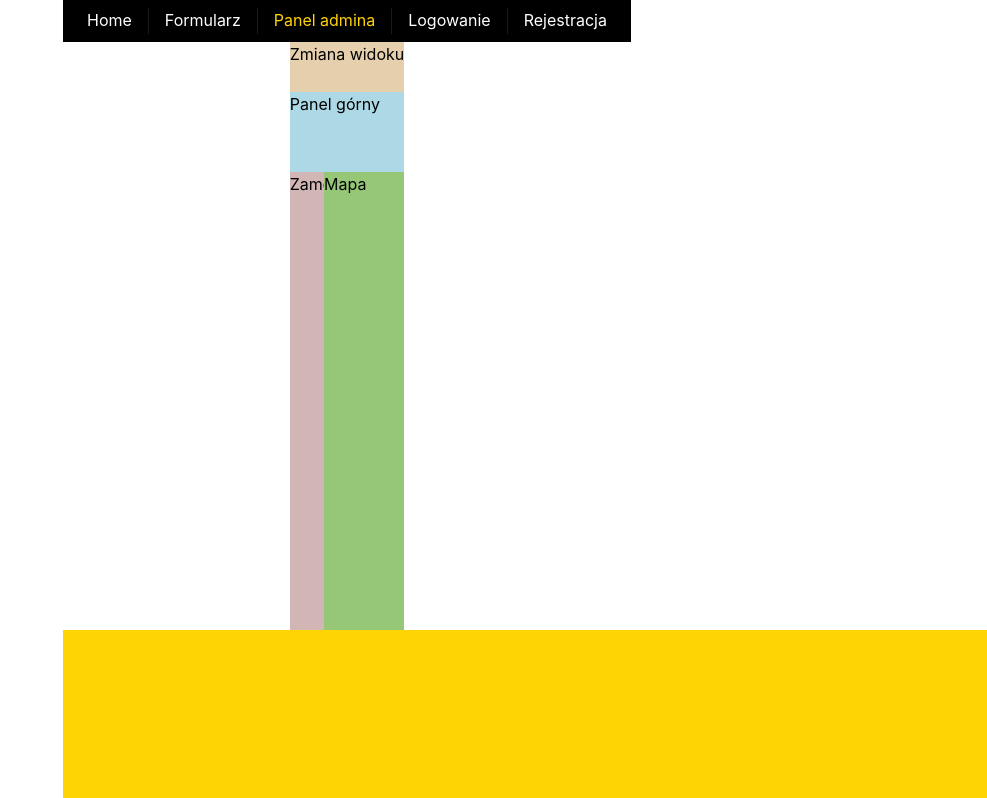
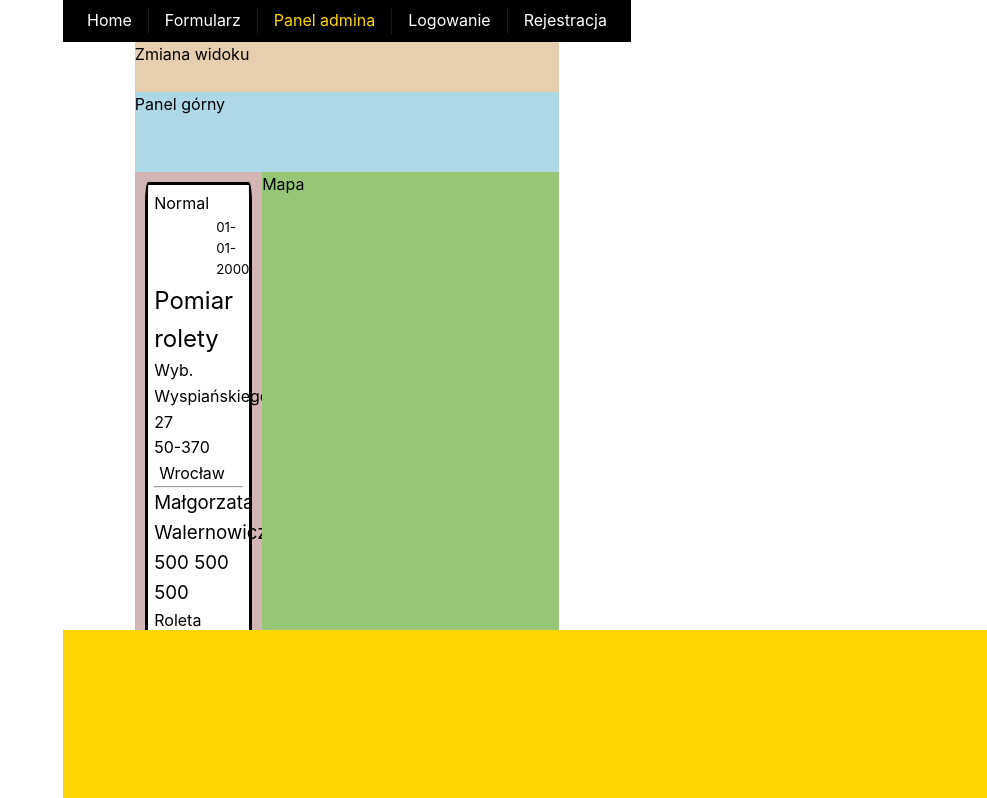
Before and after one commit to arturmsec/siemano, a Vue app in the folder vue/: page /adminpanel in a window 1280 px wide. Shown: the top 798 px of the page, without its empty margins (293-1280 px from the left). Built offline with nearby package versions, Linux system fonts and the light colour scheme; what vue-toast-notification would draw is missing.

Commit message:
Order display from file

```diff
--- /dev/null
+++ b/vue/src/data/orders.js
@@ -0,0 +1,60 @@
+const orders = [
+    {
+        id: 1,
+        priority: "Normal",
+        orderType: "Pomiar rolety",
+        address: "Wyb. Wyspiańskiego 27",
+        city: "Wrocław",
+        postCode: "50-370",
+        name: "Małgorzata Walernowicz",
+        nrtel: "500 500 500",
+        date: "01-01-2000",
+        description: "Roleta pionowa i 2 drewniane, telefon po godz. 17:00"
+
+
+
+    },
+    {
+        id: 2,
+        priority: "Normal",
+        orderType: "Pomiar moskitier",
+        address: "Wyb. Wyspiańskiego 27",
+        city: "Wrocław",
+        postCode: "50-370",
+        name: "Krysia Nowak",
+        nrtel: "500 500 500",
+        date: "01-01-2000",
+        description: "Roleta pionowa i 2 drewniane, telefon po godz. 17:00"
+
+    },
+    {
+        id: 3,
+        priority: "Normal",
+        orderType: "Pomiar żaluzji aluminiowych",
+        address: "Wyb. Wyspiańskiego 27",
+        city: "Wrocław",
+        postCode: "50-370",
+        name: "Olek Walernowicz",
+        nrtel: "500 500 500",
+        date: "01-01-2000",
+        description: "Roleta pionowa i 2 drewniane, telefon po godz. 17:00"
+
+
+    },
+    {
+        id: 4, priority: "Normal",
+        orderType: "Montaż żaluzji aluminiowych",
+        address: "Wyb. Wyspiańskiego 27",
+        city: "Wrocław",
+        postCode: "50-370",
+        name: "Aneta Kowalska",
+        nrtel: "500 500 500",
+        date: "01-01-2000",
+        description: "Roleta pionowa i 2 drewniane, telefon po godz. 17:00"
+
+
+    }
+
+]
+
+export default orders
--- a/vue/src/views/AdminPanelView.vue
+++ b/vue/src/views/AdminPanelView.vue
@@ -10,7 +10,11 @@
 
       <div class="col">
         <div class="orders">
-          Zamówienia
+          <OrderCard
+            v-for="order in orders"
+            :key="order.id"
+            :order="order"
+          />
         </div>
       </div>
 
@@ -22,9 +26,24 @@
 
     </div>
   </div>
+
 </template>
 
 <script>
+import orders from '../data/orders.js'    //import danych testowych
+import OrderCard from './components/OrderCard.vue'
+
+export default{
+  name: 'AdminPanelView',
+  components: {
+    OrderCard
+  },
+  data (){
+    return {
+      orders: orders
+    }
+  }
+}
 </script>
 
 
--- /dev/null
+++ b/vue/src/views/components/OrderCard.vue
@@ -0,0 +1,76 @@
+<template>
+    <div class="card">
+        <!-- <h3 class="id">{{ order.id }}</h3> -->
+        <h4 class="pri">{{ order.priority }}</h4>
+        <h5 class="dat">{{ order.date }}</h5>
+        <h2 class="type">{{ order.orderType }}</h2>
+        <h4 class="address">{{ order.address }}</h4>
+        <h4 class="code">{{ order.postCode }}</h4>
+        <h4 class="city">{{ order.city }}</h4>
+        <hr>
+        <h3 class="name">{{ order.name }}</h3>
+        <h3 class="tel">{{ order.nrtel }}</h3>
+        <h4 class="desc">{{ order.description }}</h4>
+        <button>Zleć</button>
+        <button class="buttonTwo">Zaplanuj</button>
+    </div>
+
+</template>
+
+<script>
+export default {
+    props: ['order'],
+
+
+}
+</script>
+
+<style>
+button {
+  display: inline-block;
+  color: black;
+  background-color: white;
+  border-width: 2px;
+  border-color: black;
+  padding: 8px;
+  width: 150px;
+  font-weight: 850;
+  margin-top: 20px;
+}
+
+.city {
+    display: inline-block;
+    left: 5px;
+    position: relative;
+
+}
+.code {
+    display: inline-block;
+
+}
+.type {
+    text-align: left;
+}
+.pri {
+    display: inline-block;
+    text-align: left;
+
+}
+.dat {
+    display: inline-block;
+    margin-left: 70%;
+}
+.buttonTwo {
+    margin-left: 20px;
+}
+.card {
+    background: white;
+    border: solid;
+    border-radius: 3%;
+    padding: 5%;
+    margin: 10px;
+
+}
+
+
+</style>
```
